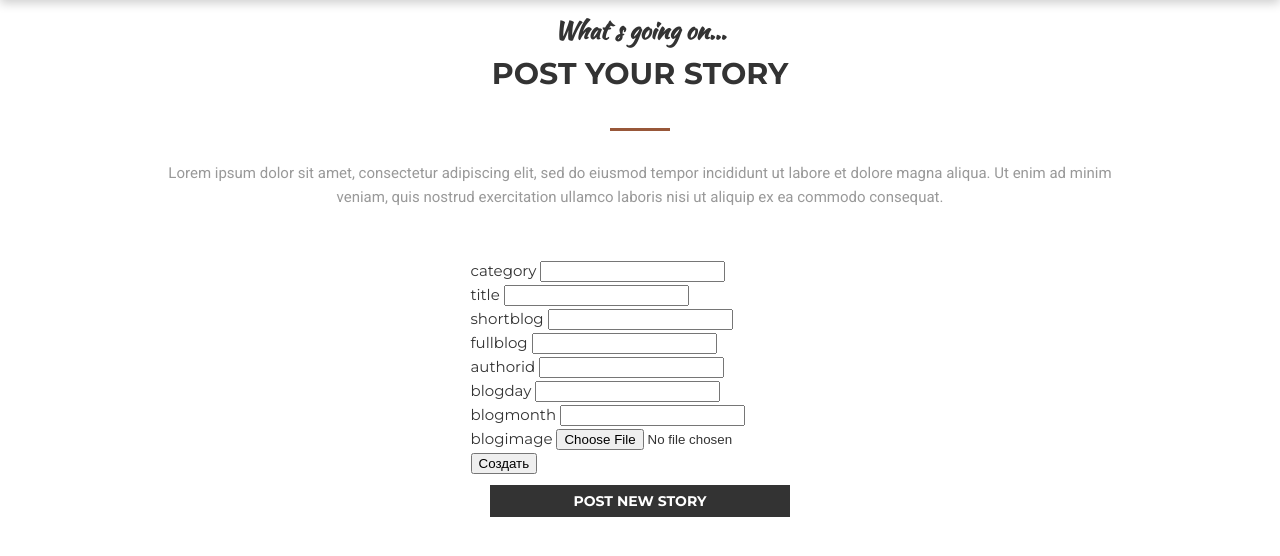
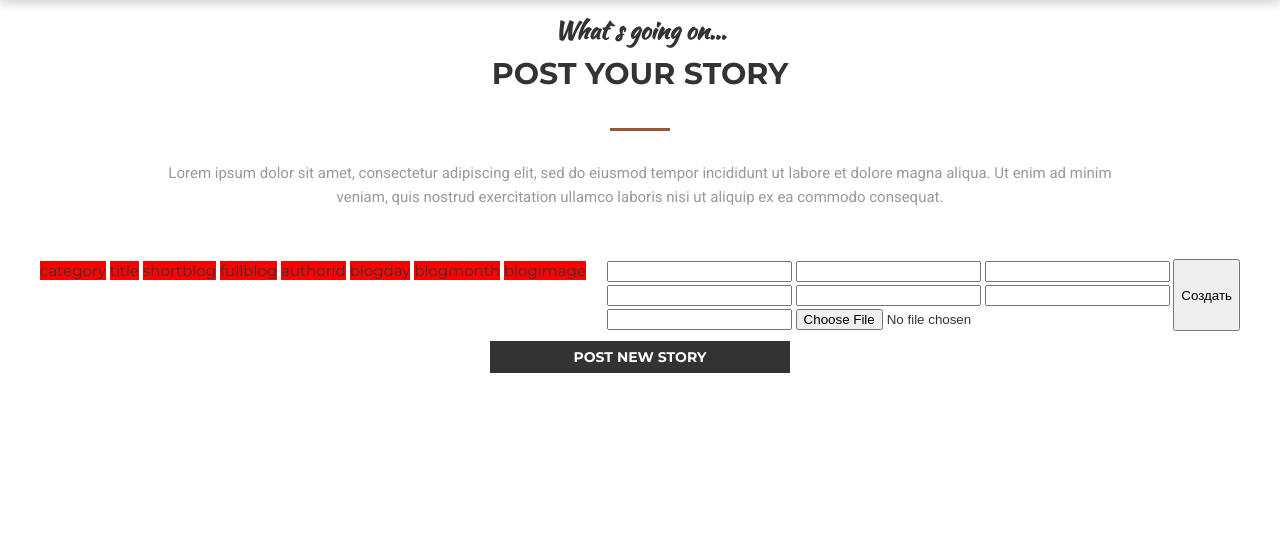
Before and after one commit to Peccopa/MoGo, a PHP site: page /assets/php/admin.php?add in a window 1280 px wide. Shown: the part 68-624 px from the top of the page. Run offline with PHP 8.4, Linux system fonts and the light colour scheme; data that the repository does not hold is empty; some libraries are stand-ins or nearby versions.

Commit message:
item_card2php

```diff
--- a/TheCafe/assets/css/style.css
+++ b/TheCafe/assets/css/style.css
@@ -2474,7 +2474,24 @@ width: 40%;
     /*max-width: 145%;*/
 }
 
-.storymenu {
+.storymenu form{
     display: flex;
     justify-content: center;
 }
+
+.story__lable {
+    flex-wrap: wrap;
+    width: 50%;
+}
+
+.story__lable label{
+    width: 111px;
+    background-color: red;
+
+}
+
+.story__input {
+    width: 50%;
+    /*display: flex;*/
+    /*justify-content: center;*/
+}
--- a/TheCafe/assets/php/admin.php
+++ b/TheCafe/assets/php/admin.php
@@ -137,29 +137,27 @@ if(isset($_GET['add'])){
 
             <div class="storymenu">
                 <form method="POST" enctype="multipart/form-data">
-                    <label>category</label>
-                    <input type="text" name="category"><br>
+                    <div class="story__lable">
+                       <label>category</label>
+                       <label>title</label>
+                       <label>shortblog</label>
+                       <label>fullblog</label>
+                       <label>authorid</label>
+                       <label>blogday</label>
+                       <label>blogmonth</label>
+                       <label>blogimage</label>
+                   </div>
 
-                    <label>title</label>
-                    <input type="text" name="title"><br>
-
-                    <label>shortblog</label>
-                    <input type="text" name="shortblog"><br>
-
-                    <label>fullblog</label>
-                    <input type="text" name="fullblog"><br>
-
-                    <label>authorid</label>
-                    <input type="text" name="authorid"><br>
-
-                    <label>blogday</label>
-                    <input type="text" name="blogday"><br>
-
-                    <label>blogmonth</label>
-                    <input type="text" name="blogmonth"><br>
-
-                    <label>blogimage</label>
-                    <input type="file" name="blogimage"><br>
+                   <div class="story__input">
+                        <input type="text" name="category">
+                        <input type="text" name="title">
+                        <input type="text" name="shortblog">
+                        <input type="text" name="fullblog">
+                        <input type="text" name="authorid">
+                        <input type="text" name="blogday">
+                        <input type="text" name="blogmonth">
+                        <input type="file" name="blogimage">
+                    </div>
 
                     <input type="submit" name="action" value="Создать">
                 </form>
```
